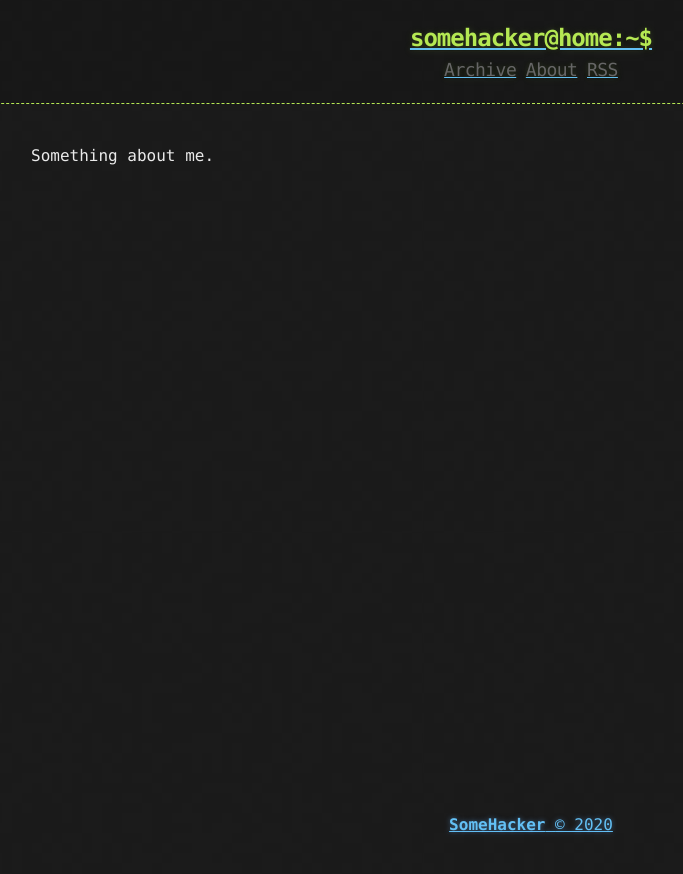
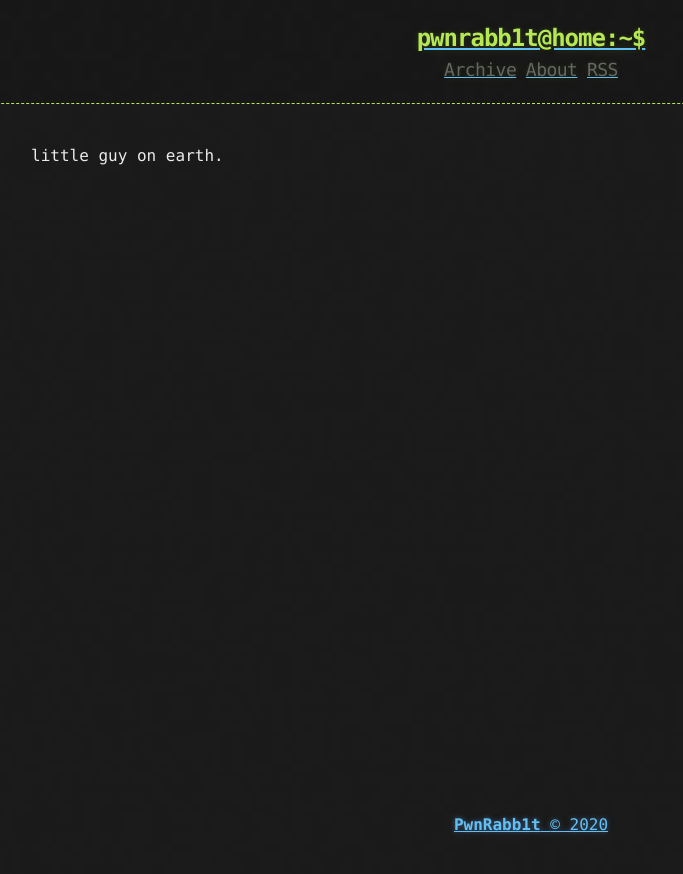
Before and after one commit to rtfingc/rtfingc.github.io, a Jekyll site: the page built from about.md, in a window 1280 px wide. Shown: the top 874 px of the page, without its empty margins (109-792 px from the left). Built offline with Jekyll 4.4.1, drawn with Linux system fonts in a browser that asks for light colours.

Commit message:
hacker theme

```diff
--- a/_config.yml
+++ b/_config.yml
@@ -1,9 +1,9 @@
-title: Hacker-Blog
-description: "A Jekyll Blog Theme For Hackers"
+title: PwnRabb1t's Blog
+description: "I can see more, I want to see more."
 author:
-  name: "SomeHacker"
-  email: "someone@somewebsite.somedomain"
-  url: "https://ashishchaudhary.in/hacker-blog"
+  name: "PwnRabb1t"
+  email: "sdsmcode@gmail.com"
+  url: "https://rtfingc.github.io"
 
 baseurl: /
 
@@ -28,5 +28,5 @@ plugins:
   - jekyll-sitemap
 
 # Custom variables
-owner : "SomeHacker"
+owner : "PwnRabb1t"
 year : "2020"
--- a/about.md
+++ b/about.md
@@ -3,4 +3,5 @@ layout: page
 title: About
 ---
 
-Something about me.
+
+little guy on earth.
```
Also changed, not shown: _layouts/post.html (line endings or trailing spaces), 1 other file.
